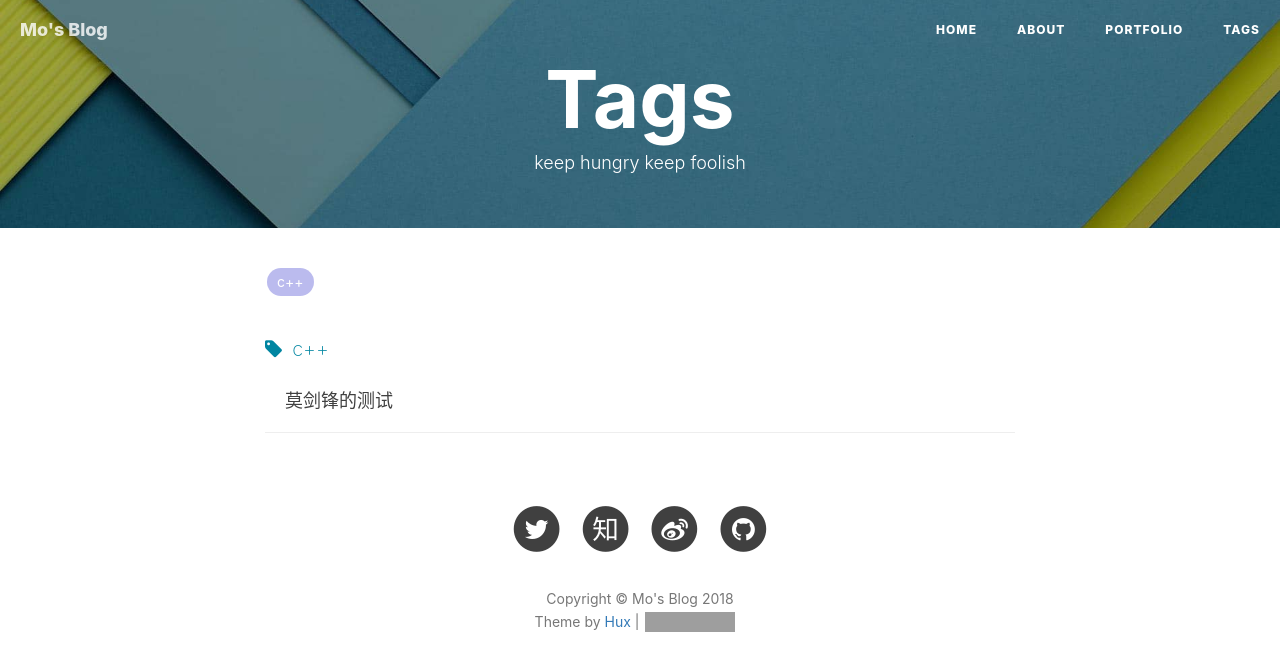
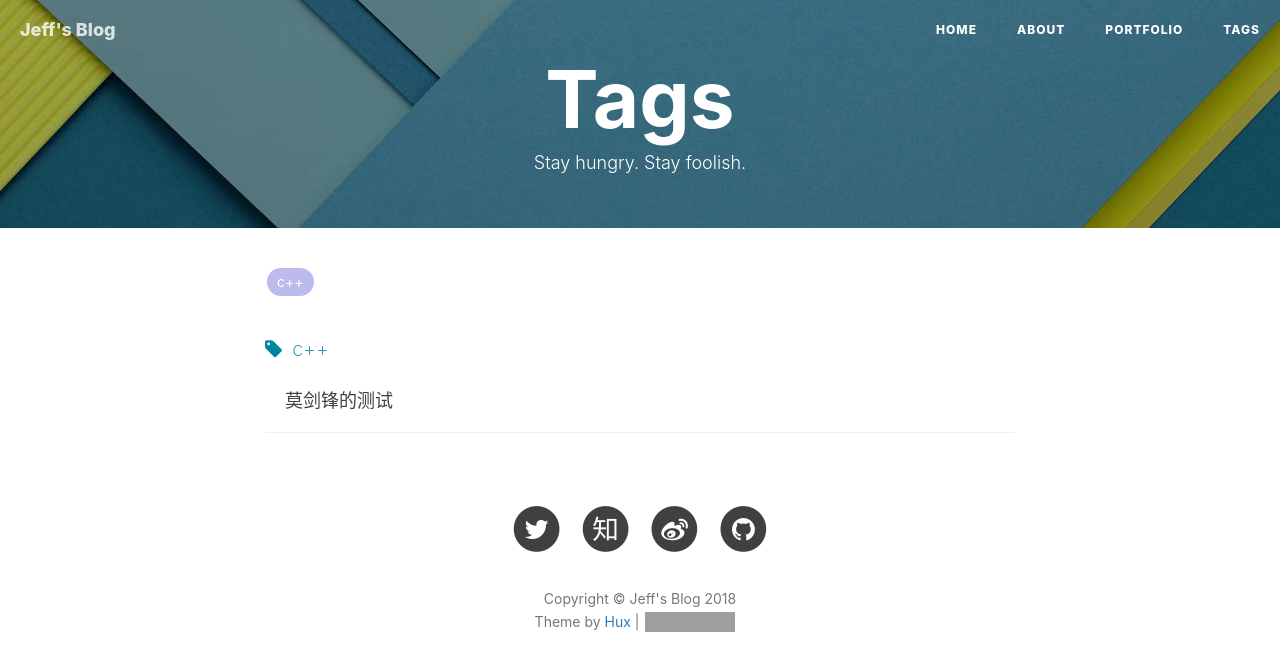
Before and after one commit to mjf1986/mjf1986.github.io, a Jekyll site: the page built from tags.html, in a window 1280 px wide. Shown: the top 671 px of the page. Built offline with Jekyll 4.4.1, drawn with Linux system fonts in a browser that asks for light colours; nearby versions of some CDN libraries; comment, search, counter and statistics services are not loaded; grey boxes are pictures that could not be loaded.

Commit message:
修改英文名

```diff
--- a/_config.yml
+++ b/_config.yml
@@ -1,6 +1,6 @@
 # Site settings
-title: Mo's Blog
-SEOTitle: Mo's Blog | Think For BlockChain
+title: Jeff's Blog
+SEOTitle: Jeff's Blog | Think For BlockChain
 header-img: img/home-bg.jpg
 email: mjf1986@126.com
 description: "Coder | 莫剑锋，BlockChian Leraner，Software Engineer| 这里是 @莫剑锋 的个人博客，与你一起发现更大的世界。"
@@ -12,8 +12,8 @@ baseurl: ""                             # for example, '/blog' if your blog host
 
 # SNS settings
 RSS: false
-weibo_username:     _栖息地_
-zhihu_username:     mjf1986
+weibo_username:     babask
+zhihu_username:     momomjf1986
 github_username:    mjf1986
 twitter_username:   gimfong_
 #facebook_username:  mjf1986
--- a/_includes/footer.html
+++ b/_includes/footer.html
@@ -82,7 +82,7 @@
                 <p class="copyright text-muted">
                     Copyright &copy; {{ site.title }} {{ site.time | date: '%Y' }}
                     <br>
-                    Theme by <a href="http://huangxuan.me">Hux</a> |
+                    Theme by <a href="https://github.com/Huxpro/huxpro.github.io">Hux</a> |
                     <iframe
                         style="margin-left: 2px; margin-bottom:-5px;"
                         frameborder="0" scrolling="0" width="100px" height="20px"
--- a/about.html
+++ b/about.html
@@ -1,7 +1,7 @@
 ---
 layout: page
 title: "About"
-description: "Hey, I'm Jianfeng Mo."
+description: "Hey, I'm Jeff Mo."
 header-img: "img/about-bg-walle.jpg"
 multilingual: true
 ---
--- a/tags.html
+++ b/tags.html
@@ -1,7 +1,7 @@
 ---
 title: Tags
 layout: default
-description: keep hungry keep foolish
+description: Stay hungry. Stay foolish.
 header-img: "img/tag-bg.jpg"
 ---
 
```
Also changed, not shown: 8 other files.
